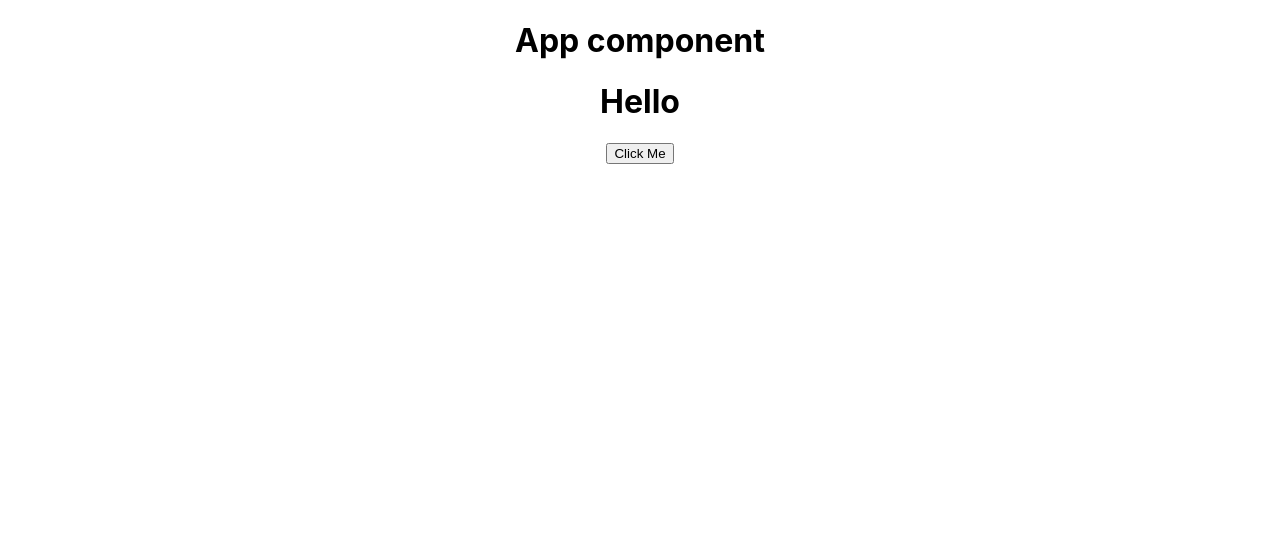
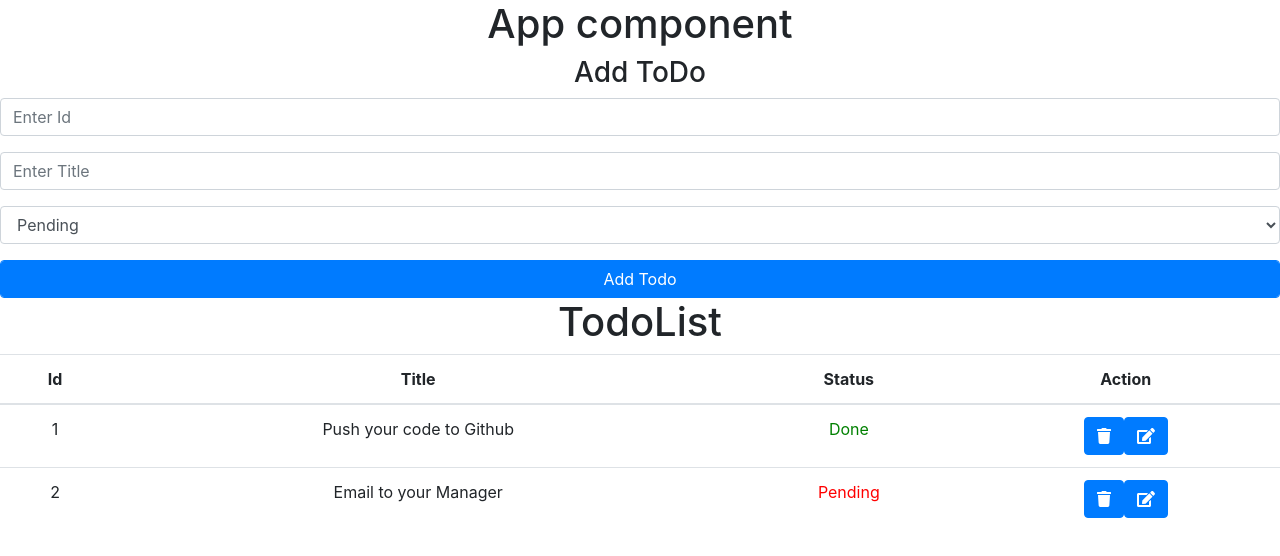
Before and after one commit to arnoldojperozo/ReactForBeginners, a React (Create React App) app: page / in a window 1280 px wide. Shown: the top 556 px of the page. Built offline with nearby package versions, Linux system fonts and the light colour scheme.

Commit message:
Todo Apps CRUD

```diff
--- a/package.json
+++ b/package.json
@@ -3,9 +3,13 @@
   "version": "0.1.0",
   "private": true,
   "dependencies": {
+    "@fortawesome/fontawesome-svg-core": "^1.2.36",
+    "@fortawesome/free-solid-svg-icons": "^5.15.4",
+    "@fortawesome/react-fontawesome": "^0.1.15",
     "@testing-library/jest-dom": "^5.14.1",
     "@testing-library/react": "^11.2.7",
     "@testing-library/user-event": "^12.8.3",
+    "bootstrap": "^5.1.1",
     "react": "^17.0.2",
     "react-dom": "^17.0.2",
     "react-scripts": "4.0.3",
--- a/public/index.html
+++ b/public/index.html
@@ -24,6 +24,9 @@
       work correctly both with client-side routing and a non-root public URL.
       Learn how to configure a non-root public URL by running `npm run build`.
     -->
+    <script src="https://cdnjs.cloudflare.com/ajax/libs/jquery/3.5.0/jquery.min.js" integrity="sha256-xNzN2a4ltkB44Mc/Jz3pT4iU1cmeR0FkXs4pru/JxaQ=" crossorigin="anonymous"></script>
+    <link rel="stylesheet" href="https://stackpath.bootstrapcdn.com/bootstrap/4.4.1/css/bootstrap.min.css" integrity="sha384-Vkoo8x4CGsO3+Hhxv8T/Q5PaXtkKtu6ug5TOeNV6gBiFeWPGFN9MuhOf23Q9Ifjh" crossorigin="anonymous">
+    <script src="https://stackpath.bootstrapcdn.com/bootstrap/4.4.1/js/bootstrap.min.js" integrity="sha384-wfSDF2E50Y2D1uUdj0O3uMBJnjuUD4Ih7YwaYd1iqfktj0Uod8GCExl3Og8ifwB6" crossorigin="anonymous"></script>
     <title>React App</title>
   </head>
   <body>
--- a/src/App.js
+++ b/src/App.js
@@ -1,12 +1,15 @@
 import React from 'react';
-import Sample from './components/Sample';
 import './App.css';
+import TodoList from './components/ToDoList';
+import { library } from '@fortawesome/fontawesome-svg-core';
+import { faTrash, faPlus, faEdit } from '@fortawesome/free-solid-svg-icons';
+library.add(faTrash, faEdit, faPlus);
 
 function App() {
   return (
     <div className="App">
       <h1>App component</h1>
-      <Sample></Sample>
+      <TodoList></TodoList>
     </div>
   );
 }
--- /dev/null
+++ b/src/components/AddTodo.js
@@ -0,0 +1,60 @@
+import React, { Component } from "react";
+export default class AddTodo extends Component {
+    state = {
+        Id: "",
+        Title: "",
+        Status: "Pending"
+    };
+handleIdChange = (event) => {
+        this.setState({
+            Id: event.target.value
+        });
+    };
+    handleTitleChange = (event) => {
+        this.setState({
+            Title: event.target.value
+        });
+    }
+    handleStatusChange = (event) => {
+        this.setState({
+            Status: event.target.value
+        });
+    };
+    handleToDoSubmit = (event) => {
+        event.preventDefault();
+        this.props.onAdd({
+            Id: this.state.Id,
+            Title: this.state.Title,
+            Status: this.state.Status
+        });
+        this.setState({
+            Id: "",
+            Title: "",
+            Status: "Pending"
+        });
+    };
+    render() {
+        return (
+            <div>
+                <h3>
+                    Add ToDo
+                </h3>
+                <form onSubmit={this.handleToDoSubmit} >
+                    <div className="form-group" >
+                        <input value={this.state.Id} onChange={this.handleIdChange} className="form-control" placeholder="Enter Id" />
+                    </div>
+                    <div className="form-group" >
+                        <input value={this.state.Title} onChange={this.handleTitleChange} className="form-control" placeholder="Enter Title" />
+                    </div>
+                    <div className="form-group">
+                        <select value={this.state.Status} onChange={this.handleStatusChange} className="form-control" >
+                            <option value="Done" >Done</option>
+                            <option value="Pending" >Pending</option>
+                        </select>
+                    </div>
+                    <button type="submit" className="form-control btn btn-primary" >Add Todo</button>
+                </form>
+            </div>
+        );
+    }
+}
--- /dev/null
+++ b/src/components/ToDoList.js
@@ -0,0 +1,85 @@
+import React, {Component} from "react";
+import { FontAwesomeIcon } from "@fortawesome/react-fontawesome";
+import AddTodo from "./AddTodo";
+
+export default class TodoList extends Component {
+    state = {
+        todos: [
+            { Id: '1', Title: 'Push your code to Github', Status: 'Done' },
+            { Id: '2', Title: 'Email to your Manager', Status: 'Pending'}
+        ]
+    };
+
+    addToDo = (todo) => {
+        this.setState({
+            todos: [...this.state.todos, todo]
+        });
+    };
+
+    render() {
+        return (
+            <div>
+               <AddTodo onAdd={this.addToDo}></AddTodo>
+               <h1>TodoList </h1>
+                <table className="table">
+                    <thead>
+                        <tr>
+                            <th>Id</th>
+                            <th>Title</th>
+                            <th>Status</th>
+                            <th>Action</th>
+                        </tr>
+                    </thead>
+                    <tbody>
+                        {this.state.todos.map(x => {
+                            return (
+                                <tr key={x.Id}>
+                                    <td>{x.Id}</td>
+                                    <td>{x.Title}</td>
+                                    <td style={{ color: x.Status === "Done" ? "green" : "red" }}>{x.Status}</td>
+                                    <td>
+                                        <button className="btn btn-primary" onClick={ () =>
+                                        this.deleteToDo(x)}>
+                                            <span>
+                                                <FontAwesomeIcon icon="trash"></FontAwesomeIcon>
+                                            </span>
+                                        </button>
+                                        <button className="btn btn-primary" onClick={() =>         this.editToDo(x)}>
+                                            <span>
+                                                    <FontAwesomeIcon icon="edit"></FontAwesomeIcon>
+                                            </span>
+                                        </button>
+                                    </td>
+                                </tr>
+                            );
+                        })}
+                    </tbody>
+                </table>
+            </div>
+        );
+    }
+
+    deleteToDo = (todo) => {
+        const filteredItems = this.state.todos.filter(x => x.Id !== todo.Id);
+
+        this.setState({
+            todos: filteredItems
+        });
+    };
+
+    editToDo = (x) => {
+        this.setState(state => ({
+            todos: state.todos.map(todo => {
+                if(todo.Id === x.Id) {
+                    return {
+                        ...todo,
+                        Status: todo.Status === "Done" ? "Pending" : "Done"
+                    };
+                }
+                else {
+                    return todo;
+                }
+            })
+        }));
+    };
+}
```
